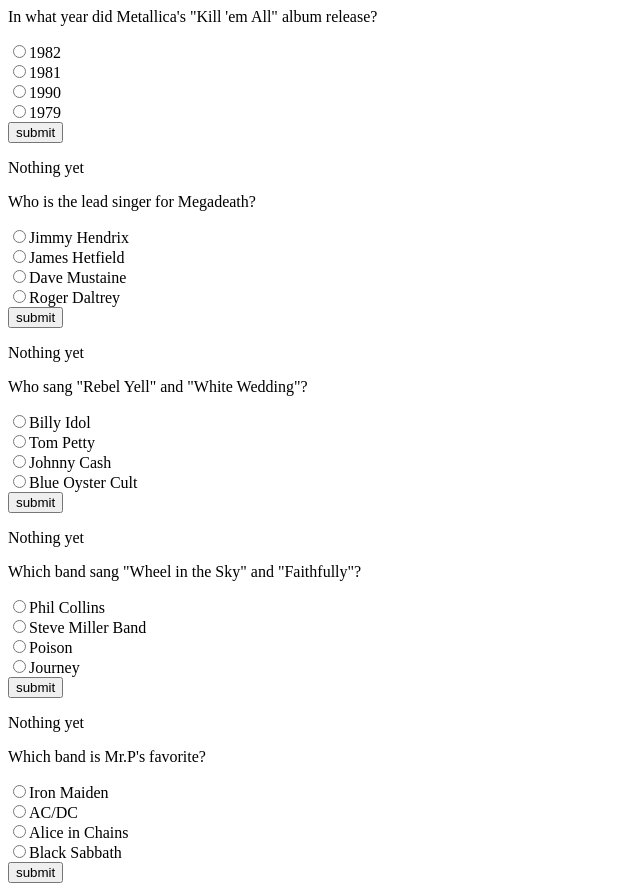
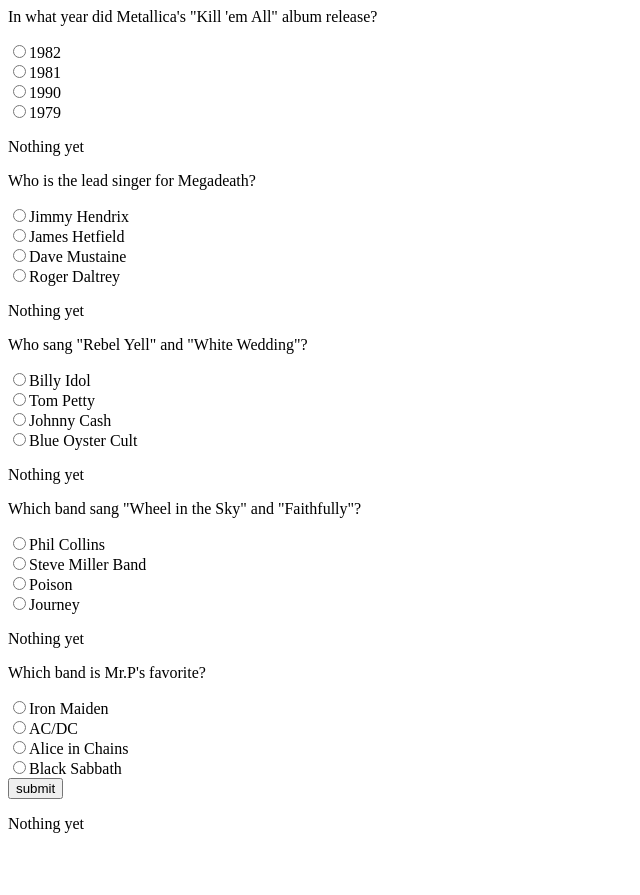
Before and after one commit to 19heinzingerj/19heinzingerj.github.io, a plain HTML site: page quiz.html in a window 1280 px wide. Shown: the part 620-1515 px from the top of the page, without its empty margins (0-640 px from the left). After the commit the page ends 1469 px from the top, so only its background shows below. Drawn offline with Linux system fonts and the light colour scheme.

Commit message:
Update quiz.html

```diff
--- a/quiz.html
+++ b/quiz.html
@@ -13,7 +13,6 @@
             <input type="radio" name="question1" value="1979">1979<br>
         </div>
 
-        <input type="submit" value="submit" class="submit">
         <p class="out1">Nothing yet</p>
 
         <p>Who is the lead singer for Megadeath?</p>
@@ -24,7 +23,6 @@
             <input type="radio" name="question2" value="Roger Daltrey">Roger Daltrey<br>
         </div>
 
-        <input type="submit" value="submit" class="submit">
         <p class="out2">Nothing yet</p>
 
          <p>Who sang "Rebel Yell" and "White Wedding"?</p>
@@ -35,7 +33,6 @@
             <input type="radio" name="question3" value="Blue Oyster Cult">Blue Oyster Cult<br>
         </div>
 
-        <input type="submit" value="submit" class="submit">
         <p class="out3">Nothing yet</p>
 
          <p>Which band sang "Wheel in the Sky" and "Faithfully"?</p>
@@ -46,7 +43,6 @@
             <input type="radio" name="question4" value="Journey">Journey<br>
         </div>
 
-        <input type="submit" value="submit" class="submit">
         <p class="out4">Nothing yet</p>
 
           <p>Which band is Mr.P's favorite?</p>
```
